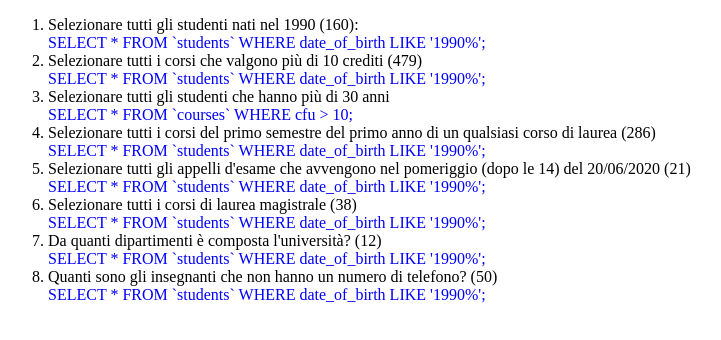
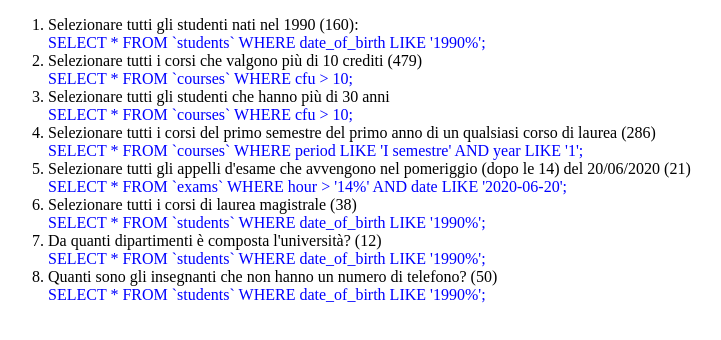
Before and after one commit to Richiisontheway/db-university, a plain HTML site: page index.html in a window 1280 px wide. Shown: the whole page, without its empty margins (0-721 px from the left). Drawn offline with Linux system fonts and the light colour scheme.

Commit message:
query 5 done

```diff
--- a/index.html
+++ b/index.html
@@ -12,31 +12,34 @@
             <li>
                 Selezionare tutti gli studenti nati nel 1990 (160):
                 <div style="color:blue">
+                    <!-- la % ci fa ignorare tutto ciò che avviene dopo -->
                     SELECT * FROM `students` WHERE date_of_birth LIKE '1990%';
                 </div>
             </li>
             <li>
                 Selezionare tutti i corsi che valgono più di 10 crediti (479)
                 <div style="color:blue">
-                    SELECT * FROM `students` WHERE date_of_birth LIKE '1990%';
+                    <!-- seleziono tutti i cfu che soddisfano il WHERE -->
+                    SELECT * FROM `courses` WHERE cfu > 10;
                 </div>
             </li>
             <li>
                 Selezionare tutti gli studenti che hanno più di 30 anni
                 <div style="color:blue">
+
                     SELECT * FROM `courses` WHERE cfu > 10;
                 </div>
             </li>
             <li>
                 Selezionare tutti i corsi del primo semestre del primo anno di un qualsiasi corso di laurea (286)
                 <div style="color:blue">
-                    SELECT * FROM `students` WHERE date_of_birth LIKE '1990%';
+                    SELECT * FROM `courses` WHERE period LIKE 'I semestre' AND year LIKE '1';
                 </div>
             </li>
             <li>
                 Selezionare tutti gli appelli d'esame che avvengono nel pomeriggio (dopo le 14) del 20/06/2020 (21)
                 <div style="color:blue">
-                    SELECT * FROM `students` WHERE date_of_birth LIKE '1990%';
+                    SELECT * FROM `exams` WHERE hour > '14%' AND date LIKE '2020-06-20';
                 </div>
             </li>
             <li>
```
